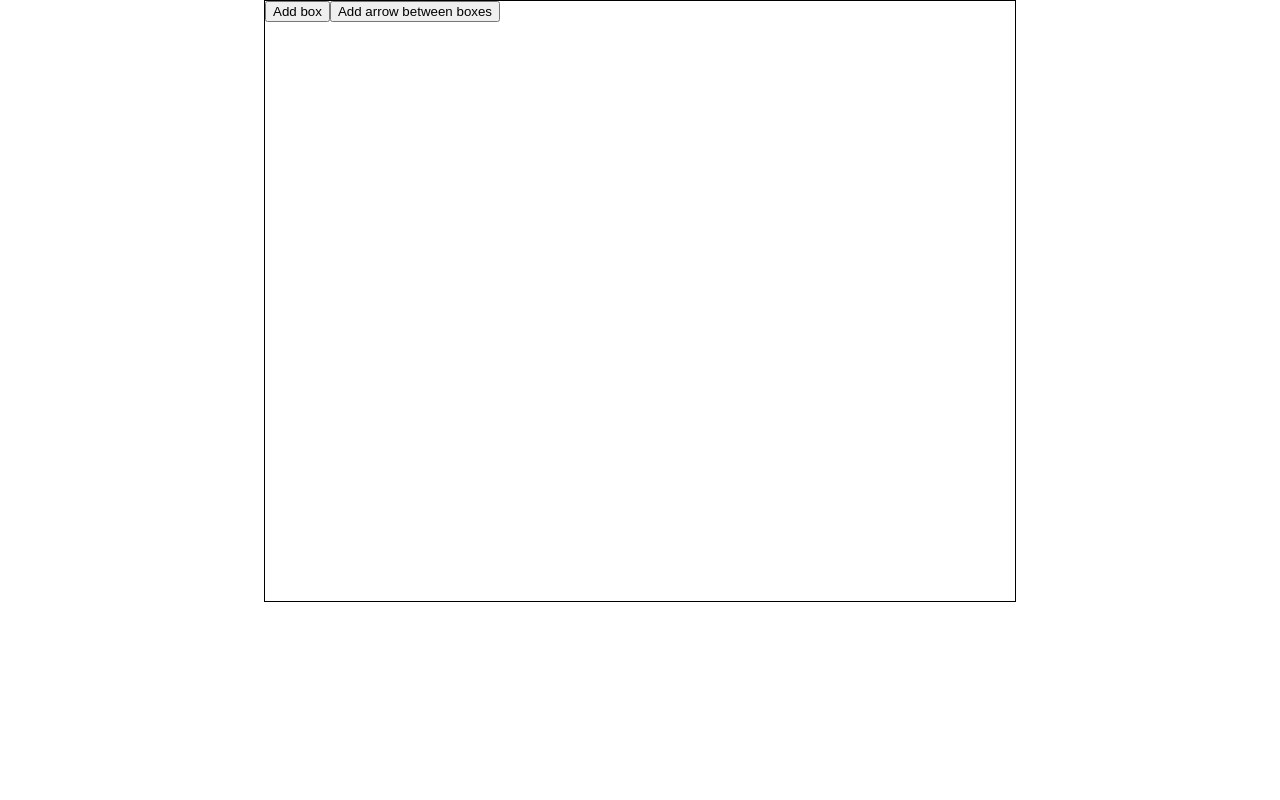
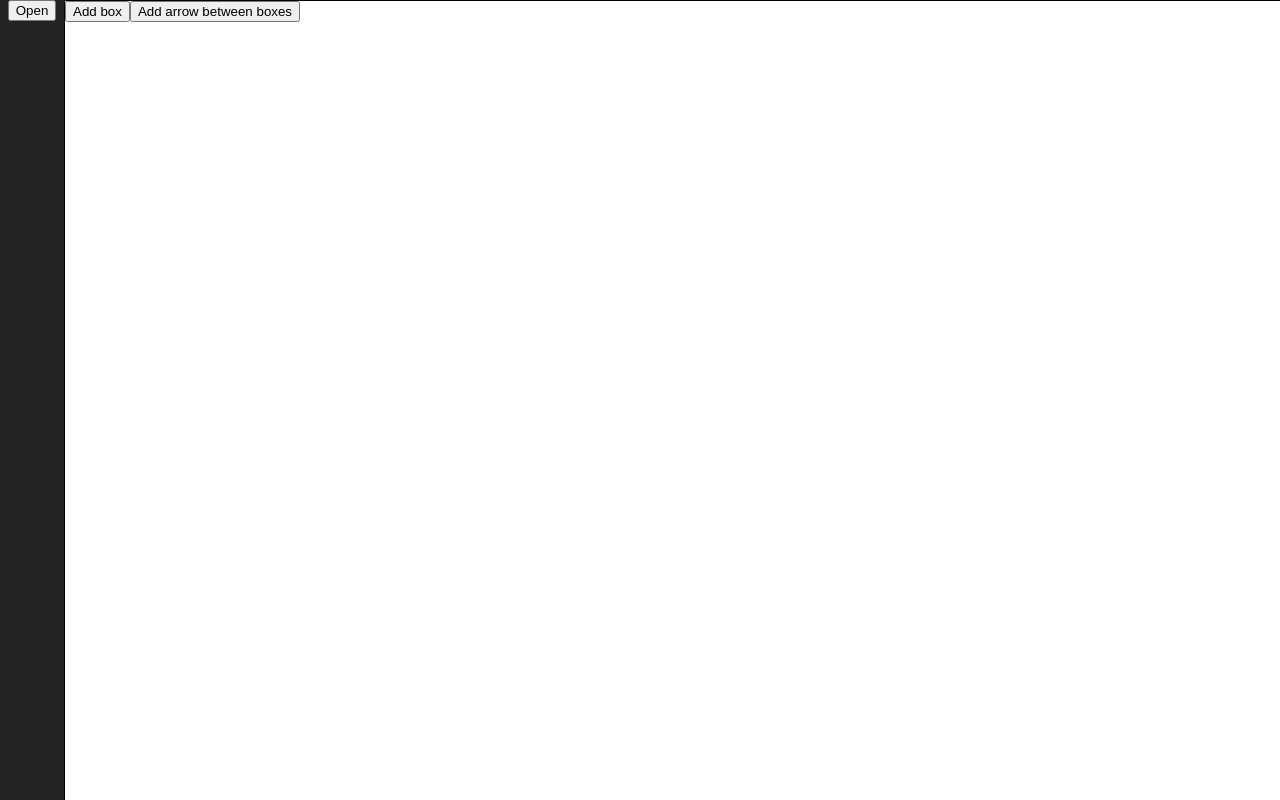
Before and after one commit to jacoobanderson/UML-Tool, a React (Create React App) app: page / in a window 1280 px wide. Built offline with nearby package versions, Linux system fonts and the light colour scheme.

Commit message:
Create side navbar

```diff
--- a/src/App.js
+++ b/src/App.js
@@ -1,4 +1,6 @@
 import Canvas from './components/canvas.js'
+import SideNav from './components/sideNav.js';
+import React, {useState} from 'react'
 
 function App() {
   return (
--- a/src/components/canvas.css
+++ b/src/components/canvas.css
@@ -1,10 +1,11 @@
 .container {
-  width: 750px;
-  height: 600px;
+  height: 100%;
+  width: 100%;
   padding: 0;
   margin: 0;
   border: solid 1px black;
   position: relative;
+  transition: .5s ease-in-out;
 }
 
 svg {
@@ -26,3 +27,10 @@ svg {
     background-color: red;
     top: 100px;
   }
+
+  .mainContainer {
+    width: 100%;
+    height: 100%;
+    padding: 0;
+    overflow: hidden;
+  }
--- a/src/components/canvas.js
+++ b/src/components/canvas.js
@@ -3,12 +3,18 @@ import React, { useEffect, useState } from 'react'
 import './canvas.css'
 import ClassSquare from './classSquare.js'
 import Arrow from './arrow.js'
+import SideNav from './sideNav.js'
 
 const Canvas = () => {
 
   const [squareList, setSquareList] = useState([])
   const [arrowList, setArrowList] = useState([])
   const [compareKey, setCompareKey] = useState([])
+  const [margin, setMargin] = useState('5%')
+
+  function setMarginSideBar(margins){
+    setMargin(margins)
+  }
 
 const selectBoxes = () => {
     const squareOne = document.querySelector(`#squareDiv${compareKey[compareKey.length - 2]}`)
@@ -19,7 +25,6 @@ const selectBoxes = () => {
 
 const getKeyFromChild = (key) => {
   setCompareKey(compareKey => [...compareKey, key])
-  console.log(compareKey)
 }
 
 const onAddBtnClick = () => {
@@ -27,11 +32,14 @@ const onAddBtnClick = () => {
 }
 
   return (
-    <div className="container">
-      <button onClick={onAddBtnClick}>Add box</button>
-      <button onClick={selectBoxes}>Add arrow between boxes</button>
-        {squareList}
-        {arrowList}
+    <div className="mainContainer">
+      <SideNav setMargin={setMarginSideBar}/>
+      <div className="container" style={{marginLeft: margin}}>
+        <button onClick={onAddBtnClick}>Add box</button>
+        <button onClick={selectBoxes}>Add arrow between boxes</button>
+          {squareList}
+          {arrowList}
+      </div>
     </div>
   )
   }
--- /dev/null
+++ b/src/components/sideNav.css
@@ -0,0 +1,25 @@
+.openSideNav {
+    height: 100%;
+    width: 25%;
+    position: fixed;
+    top: 0;
+    left: 0;
+    background-color:#232323;
+    transition: .5s ease;
+    display: flex;
+    flex-direction: column;
+    align-items: center;
+}
+
+.closeSideNav {
+    height: 100%;
+    width: 5%;
+    position: fixed;
+    top: 0;
+    left: 0;
+    background-color:#232323;
+    transition: .5s ease;
+    display: flex;
+    flex-direction: column;
+    align-items: center;
+}
--- /dev/null
+++ b/src/components/sideNav.js
@@ -0,0 +1,36 @@
+import React, { useState } from 'react'
+import './sideNav.css'
+
+const SideNav = (props) => {
+    const [open, setOpen] = useState(false)
+    const [styling, setStyling] = useState('closeSideNav')
+
+    function openNav () {
+        props.setMargin('25%')
+        setOpen(true)
+    }
+
+    function closeNav () {
+        props.setMargin('5%')
+        setOpen(false)
+    }
+
+    function OpenNavElement () {
+        setStyling('openSideNav')
+        return (
+            <button onClick={closeNav}>Close</button>
+        )
+    }
+
+    function ClosedNavElement () {
+        setStyling('closeSideNav')
+        return (
+            <button onClick={openNav}>Open</button>
+        )
+    }
+  return (
+    <div className={styling}>{open ? <OpenNavElement className="closeSideNav"/> : <ClosedNavElement />}</div>
+  )
+}
+
+export default SideNav
--- a/src/index.css
+++ b/src/index.css
@@ -5,8 +5,3 @@ body, .App, #root {
   padding: 0;
   margin: 0;
 }
-
-.App {
-  display: grid;
-  justify-content: center;
-}
```
